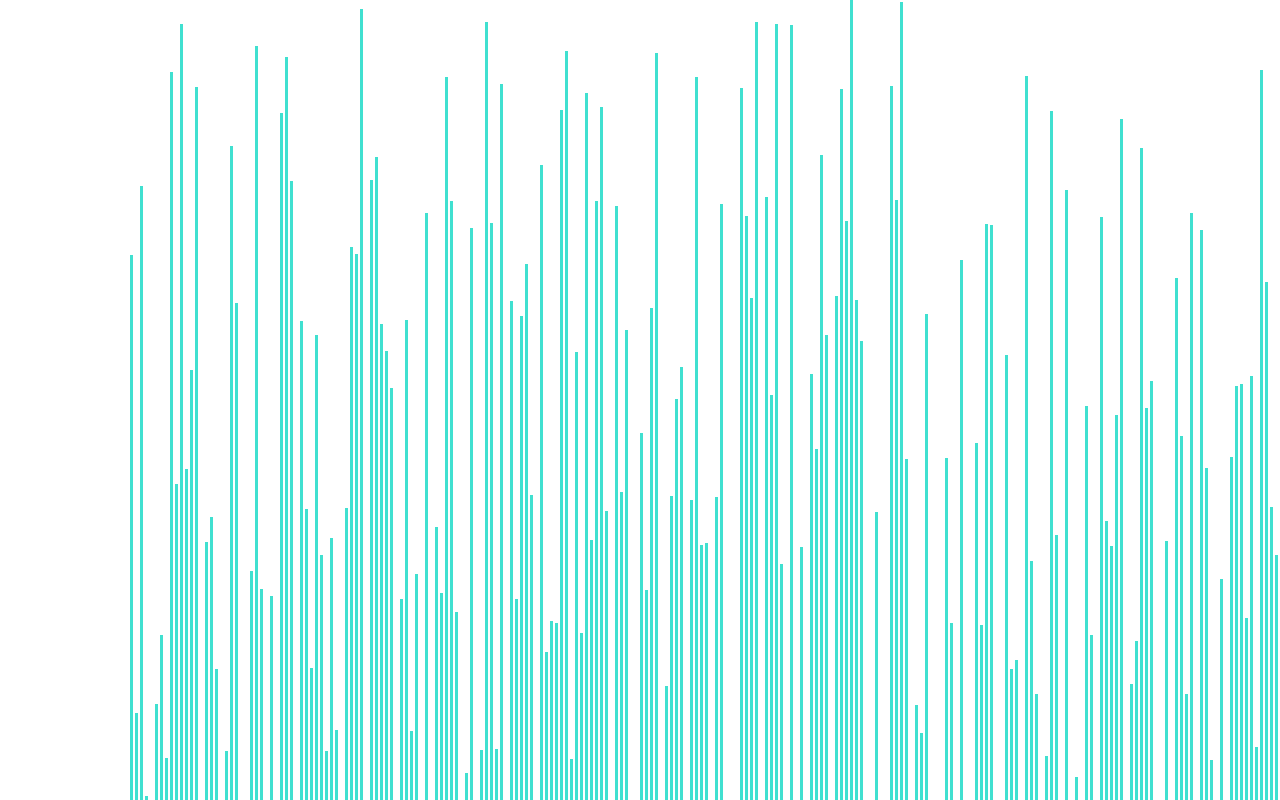
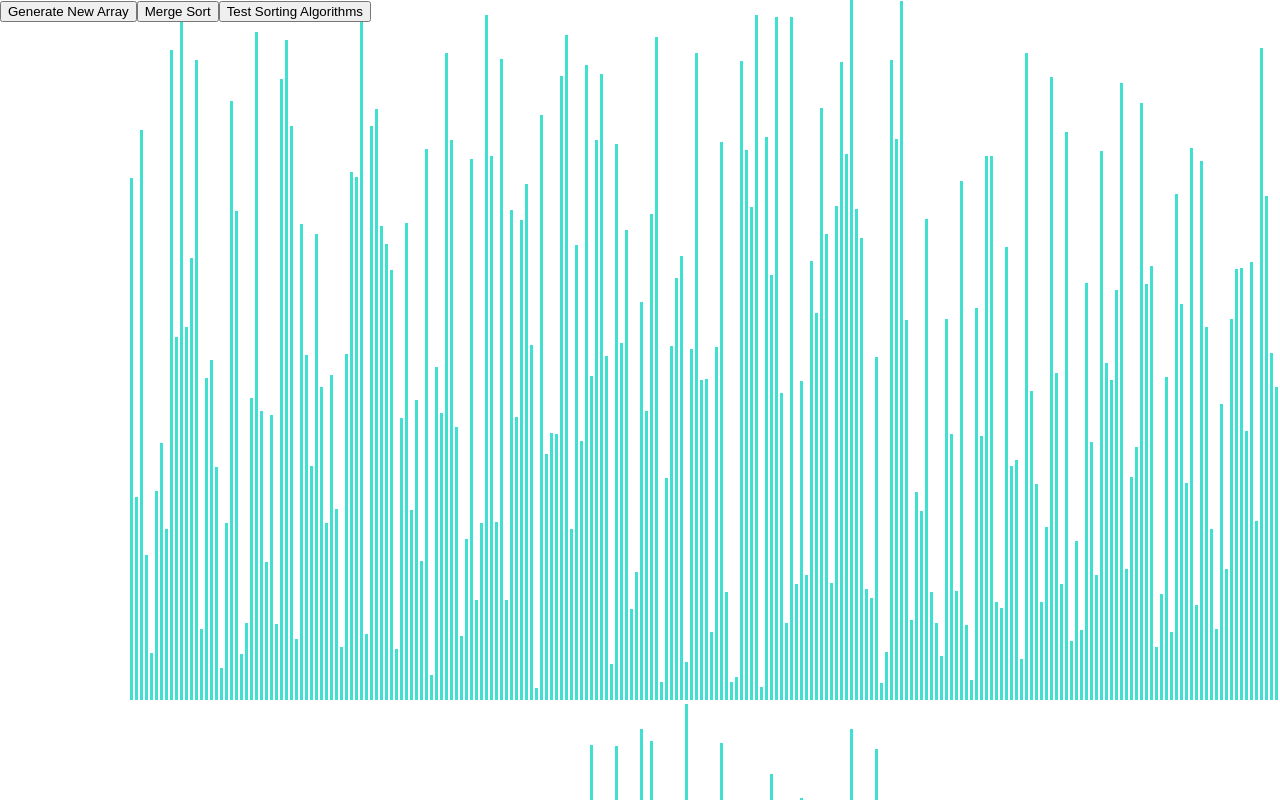
Before and after one commit to ElitistStone20/Soirting-Visualizer, a React (Create React App) app: page / in a window 1280 px wide. Shown: the top 800 px of the page. Built offline with nearby package versions, Linux system fonts and the light colour scheme.

Commit message:
Implementation of Merge Sort and a test functions

```diff
--- a/src/SortingVisualizer/SortingVisualizer.css
+++ b/src/SortingVisualizer/SortingVisualizer.css
@@ -9,3 +9,7 @@
     display: inline-block;
     margin: 0 1px;
 }
+
+.options-container {
+    position: absolute;
+}
--- a/src/SortingVisualizer/SortingVisualizer.jsx
+++ b/src/SortingVisualizer/SortingVisualizer.jsx
@@ -1,5 +1,6 @@
 import React from 'react';
 import './SortingVisualizer.css';
+import * as sortingAlgorithms from '../sortingAlgorithms/sortingAlgorithms.js';
 
 export default class SortingVisualizer extends React.Component {
     constructor(props) {
@@ -19,15 +20,47 @@
     resetArray() {
         const array = [];
         for (let i = 0; i < 310; i++){
-            array.push(randomIntFromInterval(10, 1000));
+            array.push(randomIntFromInterval(10, 700));
         }
         this.setState({array});
+    }
+
+    mergeSort() {
+        const javaScriptSorted = this.state.array
+            .slice()
+            .sort((a, b) => a - b);
+        const sortedArray = sortingAlgorithms.mergeSort(this.state.array);
+
+        console.log(arraysAreEqual(javaScriptSorted, sortedArray));
+    }
+
+    quickSort(){}
+
+    heapSort() {}
+
+    bubbleSort() {}
+
+    testSortingAlgorithms() {
+        // Generate 100 different arrays to test
+        for (let i = 0; i < 100; i++){
+            const array = [];
+            const length = randomIntFromInterval(1, 1000);
+            for (let i = 0; i < length; i++) {
+                array.push(randomIntFromInterval(-1000, 1000));
+            }
+            const javaScriptSorted = array.slice().sort((a, b) => a - b);
+            const mergeSorted = sortingAlgorithms.mergeSort(array.slice());
+
+            console.log(`Merge Sort Test ${i}. Pass: ${arraysAreEqual(javaScriptSorted, mergeSorted)}`);
+
+        }
     }
 
     render() {
         const {array} = this.state;
 
         return (
+            <>
                 <div className="array-container">
                     {array.map((value, idx) => (
                         <div
@@ -36,6 +69,12 @@
                         style={{height: `${value}px`}}></div>
                     ))}
                 </div>
+                <div className="options-container">
+                    <button onClick={() => this.resetArray()}>Generate New Array</button>
+                    <button onClick={() => this.mergeSort()}>Merge Sort</button>
+                    <button onClick={() => this.testSortingAlgorithms()}>Test Sorting Algorithms</button>
+                </div>
+            </>
         )
     }
 }
@@ -44,3 +83,11 @@
 function randomIntFromInterval(min, max){
     return Math.floor(Math.random() * (max - min + 1) + min);
 }
+
+function arraysAreEqual(arrayOne, arrayTwo) {
+    if (arrayOne.length !== arrayTwo.length) return false;
+    for (let i = 0; i < arrayOne.length; i++){
+        if (arrayOne[i] !== arrayTwo[i]) return false;
+    }
+    return true;
+}
--- /dev/null
+++ b/src/sortingAlgorithms/sortingAlgorithms.js
@@ -0,0 +1,18 @@
+export const mergeSort = array => {
+    if (array.length === 1) return array;
+    const middleIdx = Math.floor(array.length / 2);
+    const firstHalf = mergeSort(array.slice(0, middleIdx));
+    const secondHalf = mergeSort(array.slice(middleIdx));
+    const sortedArray = [];
+    let i = 0, j=0;
+    while (i < firstHalf.length && j < secondHalf.length) {
+        if (firstHalf[i] < secondHalf[j]){
+            sortedArray.push(firstHalf[i++]);
+        } else {
+            sortedArray.push(secondHalf[j++]);
+        }
+    }
+    while (i < firstHalf.length) sortedArray.push(firstHalf[i++]);
+    while (j < secondHalf.length) sortedArray.push(secondHalf[j++]);
+    return sortedArray;
+};
```
Lines whose indentation alone changed are shown as unchanged.
